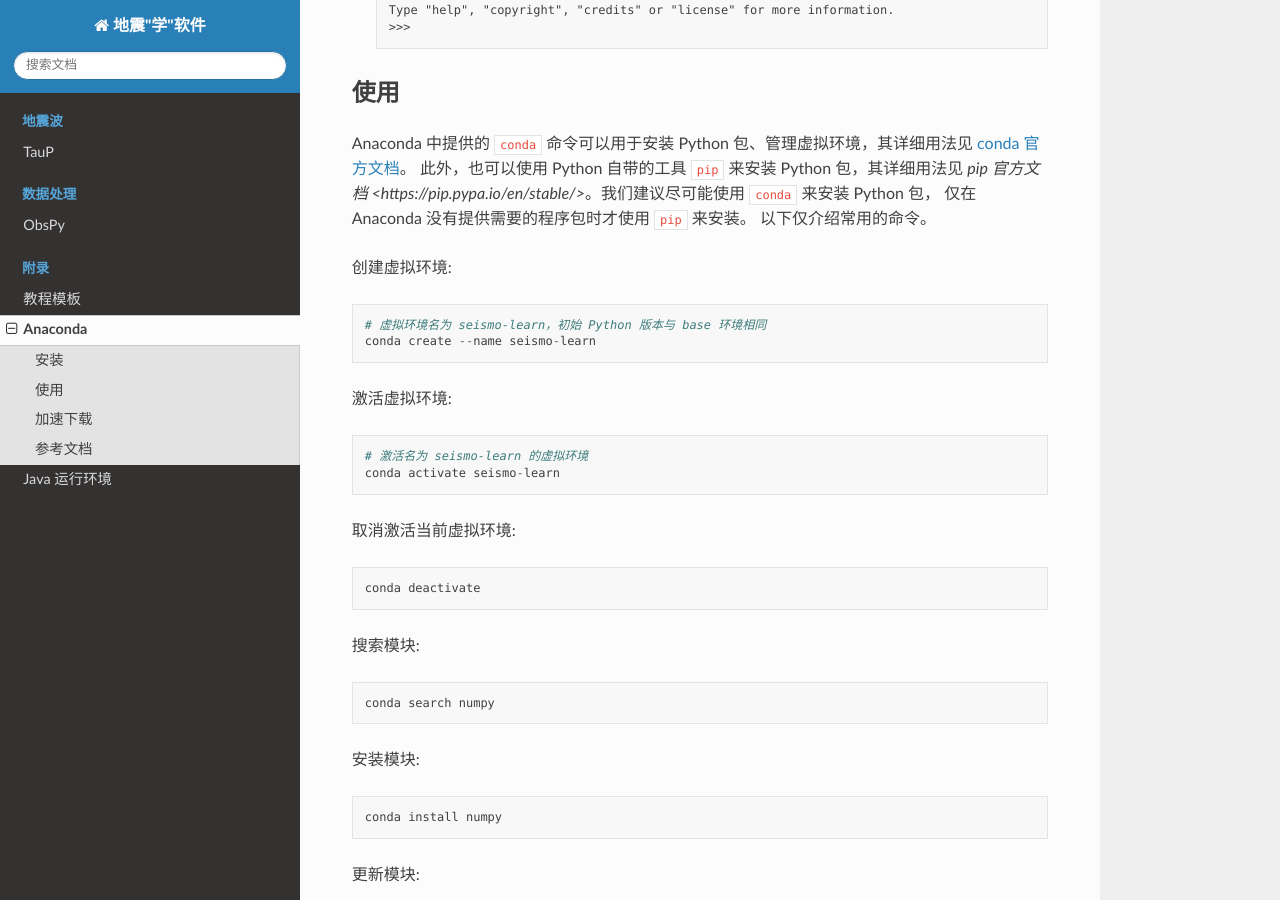
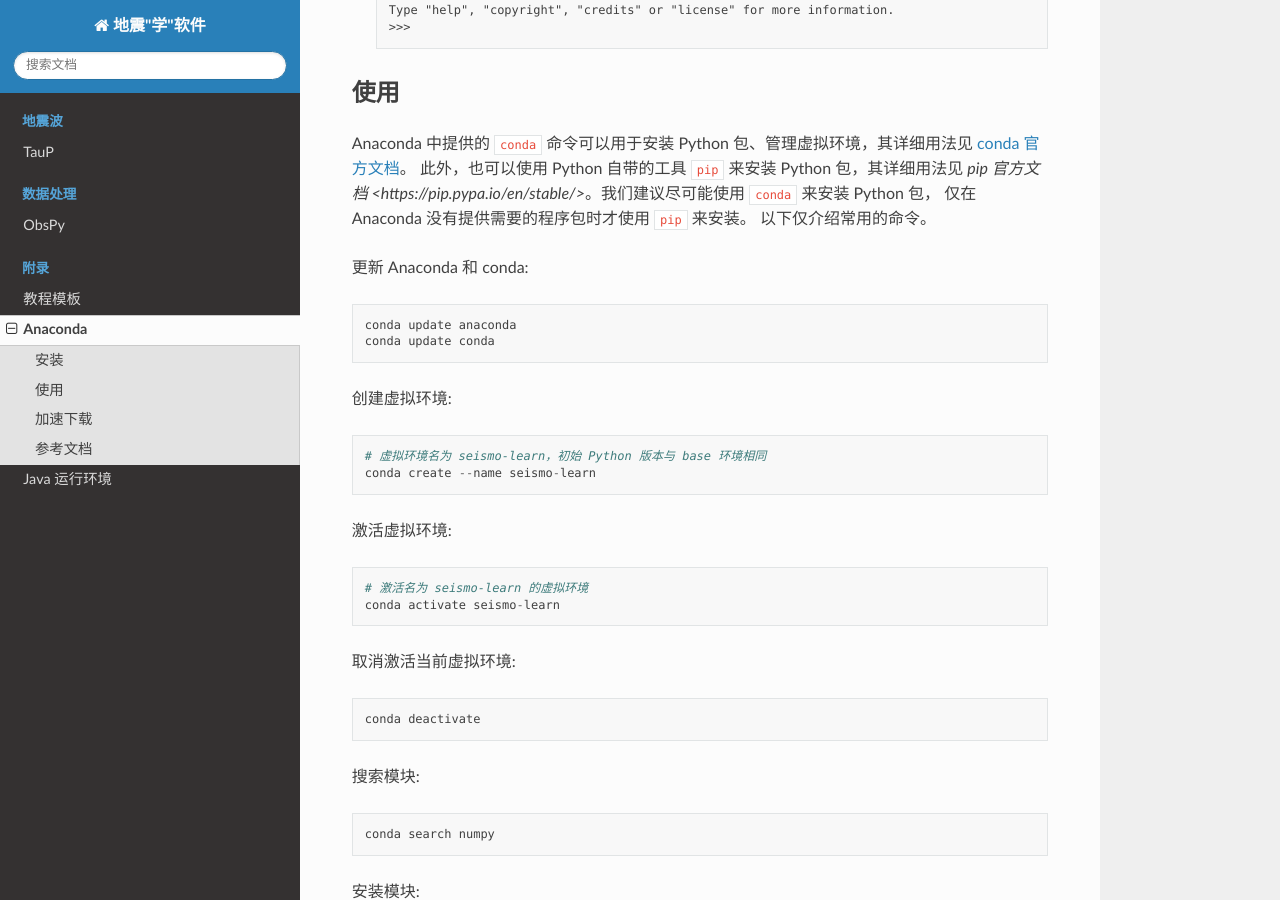
Before and after one commit to seismo-learn/software, a Sphinx documentation site: the page built from source/anaconda/index.rst, in a window 1280 px wide and 900 px high, scrolled down 1246 px. Built offline with Sphinx 7.4.7 and the Read the Docs theme 2.0.0, drawn with Linux system fonts in a browser that asks for light colours.

Commit message:
Update source/anaconda/index.rst
Co-authored-by: Jiayuan Yao <coreman.seism@gmail.com>

```diff
--- a/source/anaconda/index.rst
+++ b/source/anaconda/index.rst
@@ -56,6 +56,11 @@ Anaconda 中提供的 ``conda`` 命令可以用于安装 Python 包、管理虚
 仅在 Anaconda 没有提供需要的程序包时才使用 ``pip`` 来安装。
 以下仅介绍常用的命令。
 
+更新 Anaconda 和 conda::
+
+   conda update anaconda
+   conda update conda
+
 创建虚拟环境::
 
    # 虚拟环境名为 seismo-learn，初始 Python 版本与 base 环境相同
```
